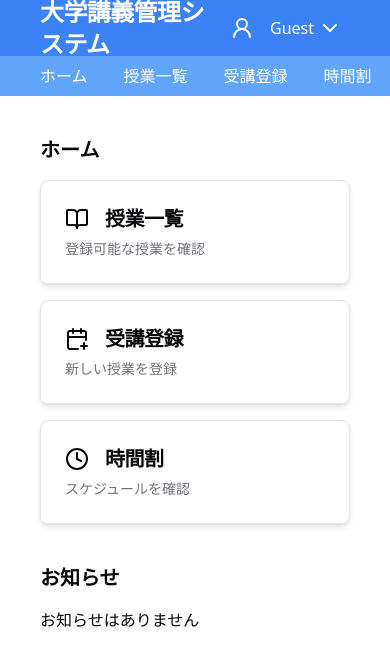
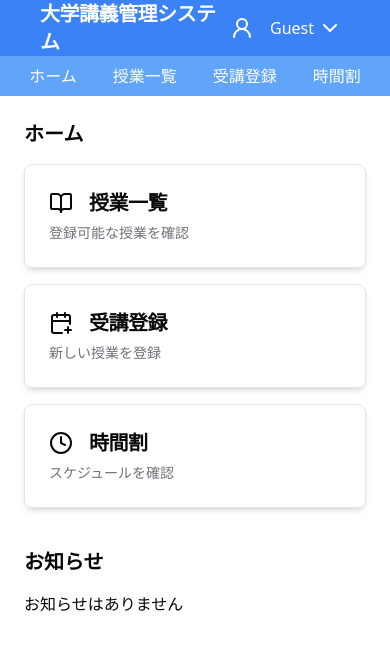
Before and after one commit to aisaka-1653/university-course-manager-front, a React (Vite) app: page /home in a window 390 px wide. Shown: the top 666 px of the page. Built offline with nearby package versions, Linux system fonts and the light colour scheme; no server answers.

Commit message:
feat: モバイル対応レイアウトの実装

```diff
--- a/src/components/organisms/Header.tsx
+++ b/src/components/organisms/Header.tsx
@@ -3,7 +3,7 @@ import { UserDropdownMenu } from "./UserDropdownMenu";
 export const Header = () => {
   return (
     <div className="flex justify-between items-center bg-blue-500 text-white h-14 px-10">
-      <h1 className="scroll-m-20 text-2xl font-extrabold tracking-tight">
+      <h1 className="scroll-m-20 text-xl sm:text-2xl font-extrabold tracking-tight">
         大学講義管理システム
       </h1>
       <UserDropdownMenu />
--- a/src/components/organisms/NavigationBar.tsx
+++ b/src/components/organisms/NavigationBar.tsx
@@ -8,7 +8,7 @@ import { Link } from "react-router-dom";
 
 export function NavigationBar() {
   return (
-    <NavigationMenu className="justify-start bg-blue-400 text-white px-6">
+    <NavigationMenu className="justify-center sm:justify-start bg-blue-400 text-white px-6">
       <NavigationMenuList>
         <NavigationMenuItem>
           <Link to="/home" className={navigationMenuTriggerStyle()}>
--- a/src/components/pages/Home.tsx
+++ b/src/components/pages/Home.tsx
@@ -3,7 +3,7 @@ import { SectionTitle } from "../atoms/SectionTitle";
 
 export const Home = () => {
   return (
-    <div className="p-10">
+    <div className="p-6 sm:p-10">
       <SectionTitle className="mb-4">ホーム</SectionTitle>
       <HomeItemList className="mb-10" />
       <SectionTitle className="mb-4">お知らせ</SectionTitle>
```
